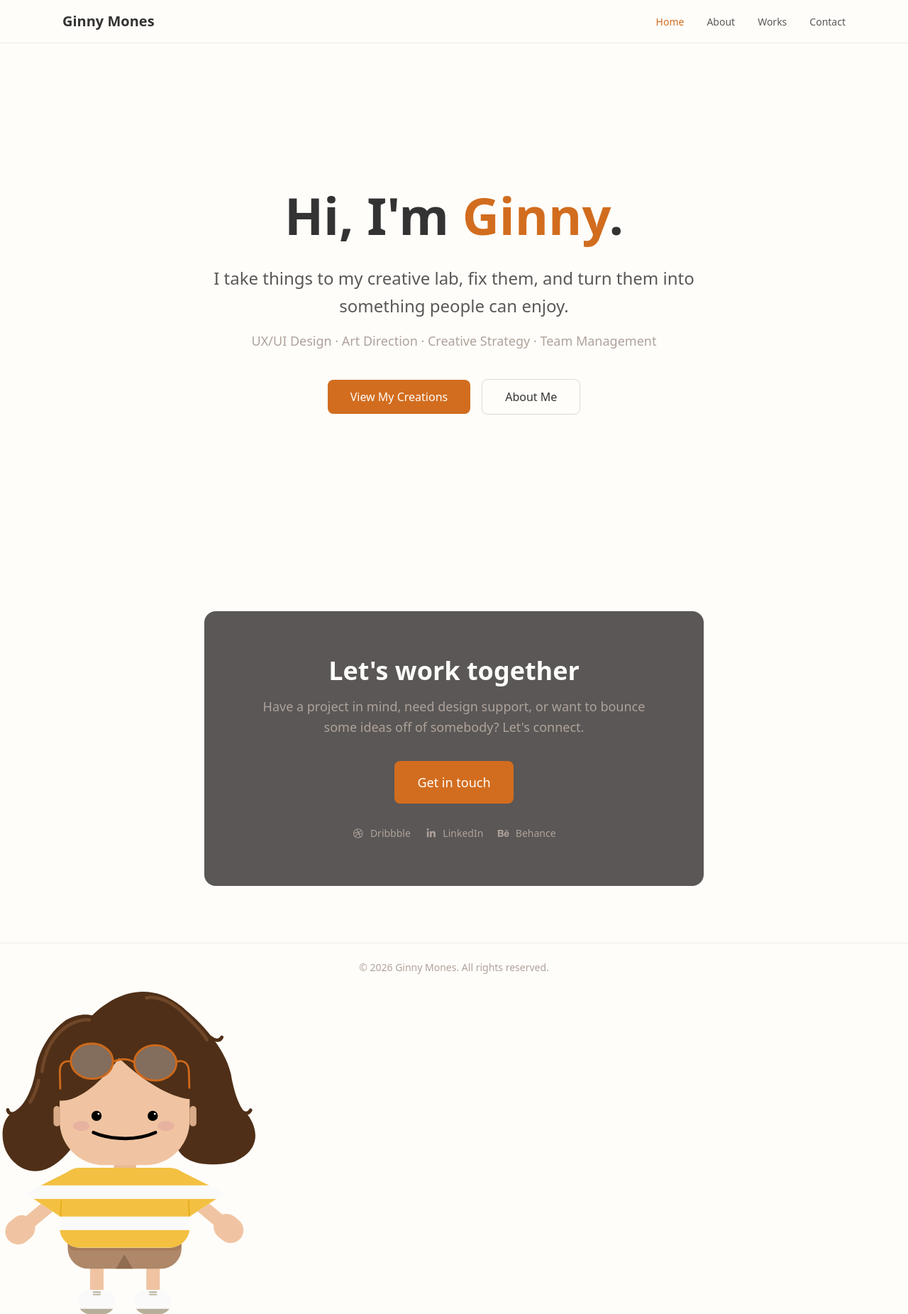
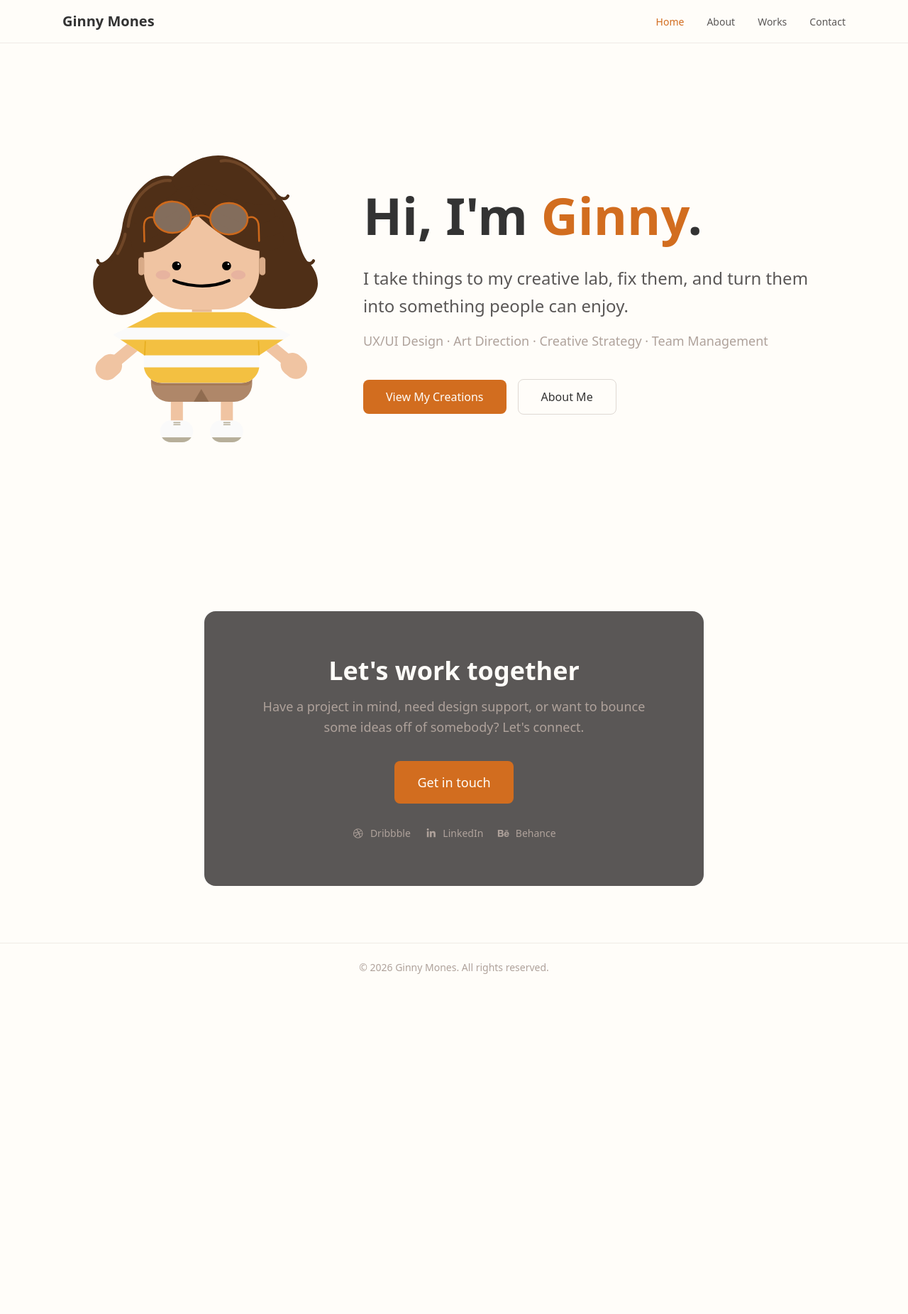
Before and after one commit to ginnymones/portfolio, a Next.js app: page / in a window 1280 px wide. Shown: the whole page at 71% size. After the commit the page ends 1397 px from the top, so only its background shows below. Built offline with nearby package versions, Linux system fonts and the light colour scheme; a web font is replaced by a local one.

Commit message:
Move character to left side of hero on home page, hide layout instance on home

```diff
--- a/src/app/page.tsx
+++ b/src/app/page.tsx
@@ -1,6 +1,7 @@
 import Link from "next/link";
 import { getPageContent } from "@/lib/pages";
 import { PageBackground } from "@/components/PageBackground";
+import { Character } from "@/components/Character";
 
 export default function Home() {
   const page = getPageContent("home");
@@ -18,7 +19,14 @@ export default function Home() {
       overlayColor={page.overlayColor}
       className="min-h-[calc(100vh-80px)] flex items-center justify-center px-6"
     >
-      <div className="max-w-3xl text-center">
+      <div className="max-w-5xl w-full flex flex-col md:flex-row items-center gap-8 md:gap-16">
+        {/* Character */}
+        <div className="flex-shrink-0">
+          <Character variant="home" />
+        </div>
+
+        {/* Text content */}
+        <div className="text-center md:text-left">
           <h1 className="text-5xl md:text-7xl font-bold text-foreground mb-6 leading-tight">
             {page.heading}{" "}
             <span className="text-accent-orange">{page.headingAccent}</span>.
@@ -27,7 +35,7 @@ export default function Home() {
             {page.subtitle}
           </p>
           <p className="text-lg text-neutral-warm mb-10">{page.tagline}</p>
-        <div className="flex items-center justify-center gap-4">
+          <div className="flex items-center justify-center md:justify-start gap-4">
             {page.ctaPrimaryLabel && page.ctaPrimaryLink && (
               <Link
                 href={page.ctaPrimaryLink}
@@ -46,6 +54,7 @@ export default function Home() {
             )}
           </div>
         </div>
+      </div>
     </PageBackground>
   );
 }
--- a/src/components/Character.tsx
+++ b/src/components/Character.tsx
@@ -5,13 +5,19 @@ import { usePathname } from "next/navigation";
 
 interface CharacterProps {
   className?: string;
+  variant?: "home" | "mini";
 }
 
-export function Character({ className = "" }: CharacterProps) {
+export function Character({ className = "", variant }: CharacterProps) {
   const pathname = usePathname();
-  const isHome = pathname === "/";
   const containerRef = useRef<HTMLDivElement>(null);
   const [eyeOffset, setEyeOffset] = useState({ x: 0, y: 0 });
+
+  const isHome = variant === "home";
+  const isMini = variant === "mini" || (variant === undefined && pathname !== "/");
+
+  // Don't render the layout instance on home (it's rendered inline instead)
+  const shouldHide = variant === undefined && pathname === "/";
 
   useEffect(() => {
     const handleMouseMove = (e: MouseEvent) => {
@@ -37,12 +43,14 @@ export function Character({ className = "" }: CharacterProps) {
   }, []);
 
   const sizeClass = isHome
-    ? "w-[280px] h-auto md:w-[360px]"
+    ? "w-[240px] h-auto md:w-[320px]"
     : "w-[64px] h-auto md:w-[80px]";
 
-  const positionClass = isHome
-    ? ""
-    : "fixed bottom-6 left-6 z-30";
+  const positionClass = isMini
+    ? "fixed bottom-6 left-6 z-30"
+    : "";
+
+  if (shouldHide) return null;
 
   return (
     <div
```
Lines whose indentation alone changed are shown as unchanged.
